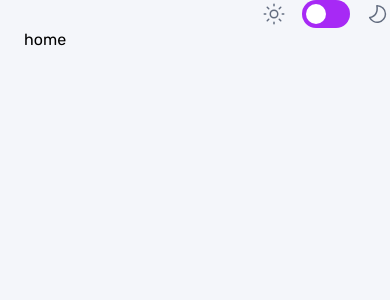
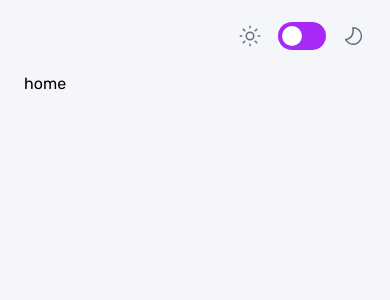
Before and after one commit to MarcAlva2003/quizz-app-react, a React (Vite) app: page / in a window 390 px wide. Shown: the top 300 px of the page. Built offline with nearby package versions, Linux system fonts and the light colour scheme.

Commit message:
Header responsive

```diff
--- a/src/components/header/header.style.css
+++ b/src/components/header/header.style.css
@@ -1,6 +1,8 @@
 .header-component {
   width: 100%;
-  /* background-color: red; */
   display: flex;
   justify-content: space-between;
+  height: 72px;
+  align-items: center;
+  padding: 0 24px;
 }
```
